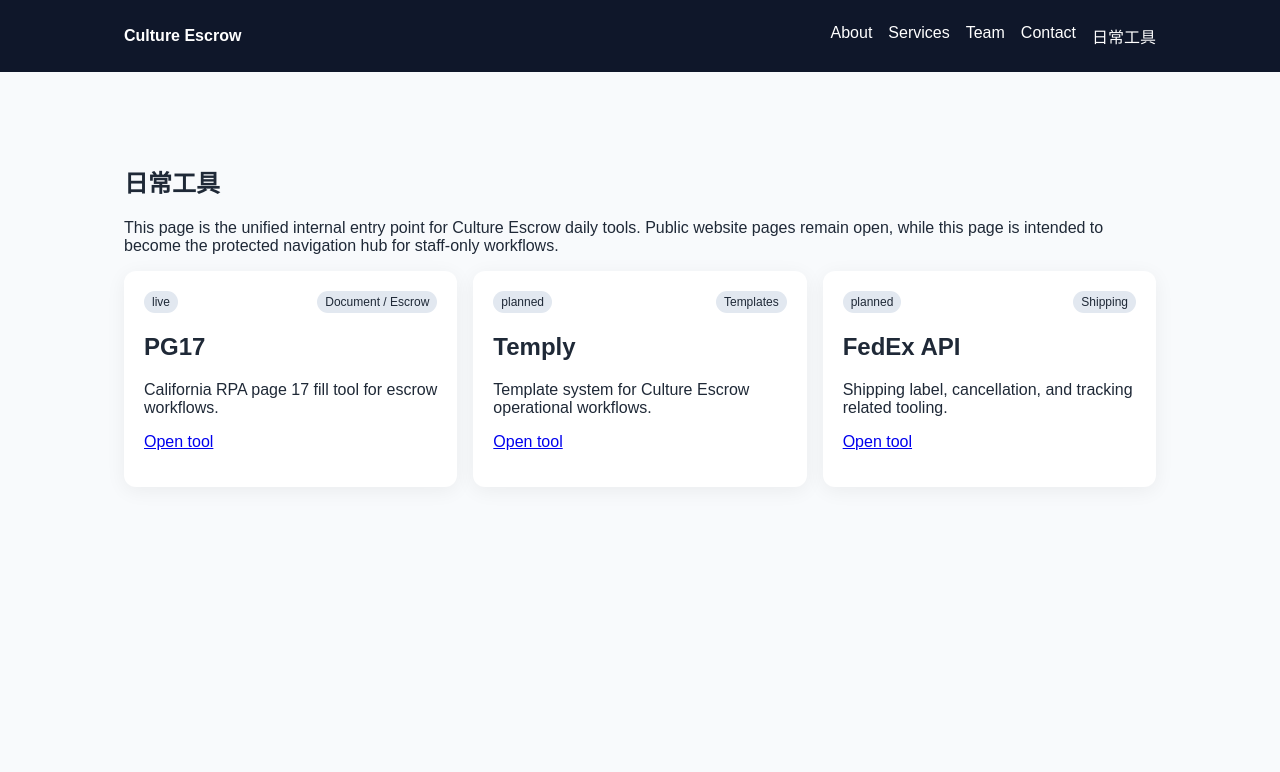
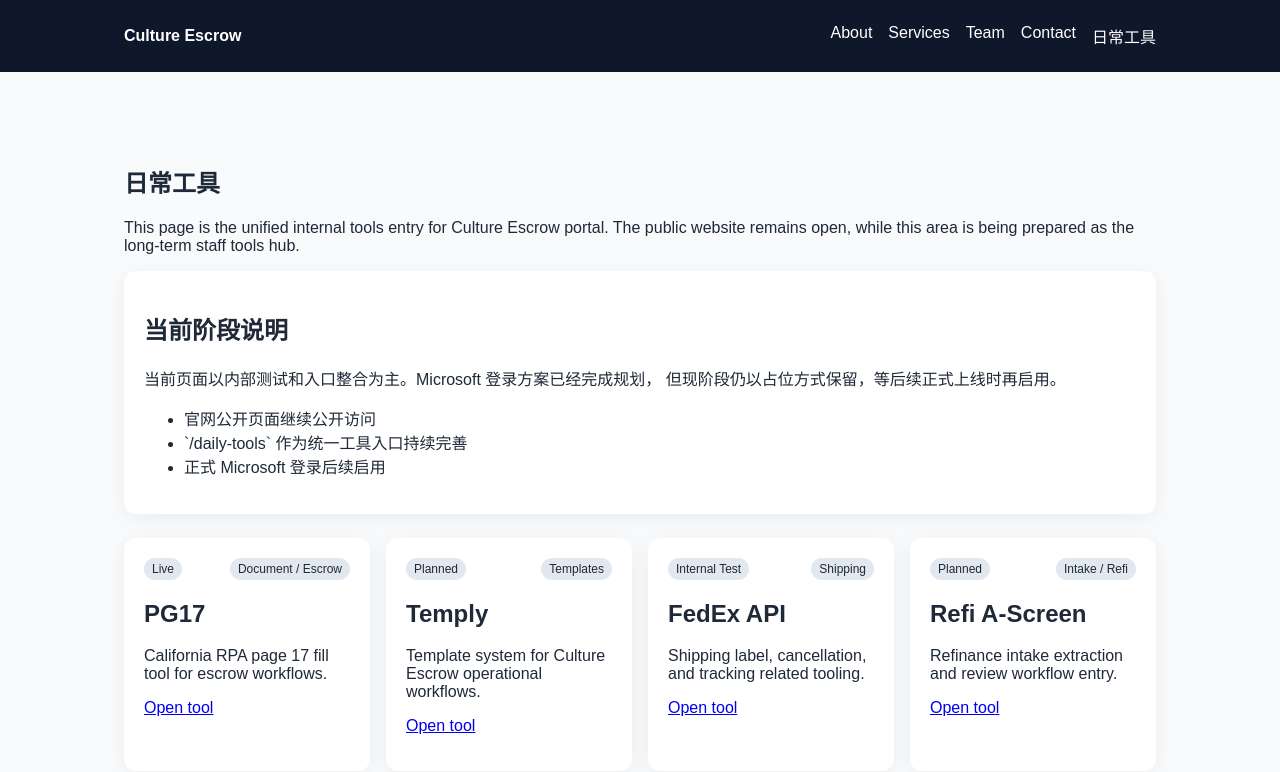
Before and after one commit to yudonghu/culture-escrow-site, a Next.js app: page /daily-tools in a window 1280 px wide. Shown: the top 772 px of the page. Built offline with nearby package versions, Linux system fonts and the light colour scheme.

Commit message:
feat: PR10 enhance daily-tools as internal test portal entry

```diff
--- a/app/daily-tools/page.tsx
+++ b/app/daily-tools/page.tsx
@@ -1,36 +1,27 @@
-const tools = [
-  {
-    name: 'PG17',
-    desc: 'California RPA page 17 fill tool for escrow workflows.',
-    href: 'https://pg17.hydenluc.com',
-    status: 'live',
-    category: 'Document / Escrow',
-  },
-  {
-    name: 'Temply',
-    desc: 'Template system for Culture Escrow operational workflows.',
-    href: '#',
-    status: 'planned',
-    category: 'Templates',
-  },
-  {
-    name: 'FedEx API',
-    desc: 'Shipping label, cancellation, and tracking related tooling.',
-    href: '#',
-    status: 'planned',
-    category: 'Shipping',
-  },
-]
+import { tools } from '@/data/tools'
 
 export default function DailyToolsPage() {
   return (
     <section className="hero">
       <h1>日常工具</h1>
       <p>
-        This page is the unified internal entry point for Culture Escrow daily tools.
-        Public website pages remain open, while this page is intended to become the protected
-        navigation hub for staff-only workflows.
+        This page is the unified internal tools entry for Culture Escrow portal.
+        The public website remains open, while this area is being prepared as the long-term
+        staff tools hub.
       </p>
+
+      <div className="card" style={{ marginBottom: 24 }}>
+        <h2>当前阶段说明</h2>
+        <p>
+          当前页面以内部测试和入口整合为主。Microsoft 登录方案已经完成规划，
+          但现阶段仍以占位方式保留，等后续正式上线时再启用。
+        </p>
+        <ul>
+          <li>官网公开页面继续公开访问</li>
+          <li>`/daily-tools` 作为统一工具入口持续完善</li>
+          <li>正式 Microsoft 登录后续启用</li>
+        </ul>
+      </div>
 
       <div className="card-grid">
         {tools.map((tool) => (
--- /dev/null
+++ b/data/tools.ts
@@ -0,0 +1,30 @@
+export const tools = [
+  {
+    name: 'PG17',
+    desc: 'California RPA page 17 fill tool for escrow workflows.',
+    href: 'https://pg17.hydenluc.com',
+    status: 'Live',
+    category: 'Document / Escrow',
+  },
+  {
+    name: 'Temply',
+    desc: 'Template system for Culture Escrow operational workflows.',
+    href: '#',
+    status: 'Planned',
+    category: 'Templates',
+  },
+  {
+    name: 'FedEx API',
+    desc: 'Shipping label, cancellation, and tracking related tooling.',
+    href: '#',
+    status: 'Internal Test',
+    category: 'Shipping',
+  },
+  {
+    name: 'Refi A-Screen',
+    desc: 'Refinance intake extraction and review workflow entry.',
+    href: '#',
+    status: 'Planned',
+    category: 'Intake / Refi',
+  },
+]
```
Also changed, not shown: 1 other file (tests, documents, lock files or other folders).
